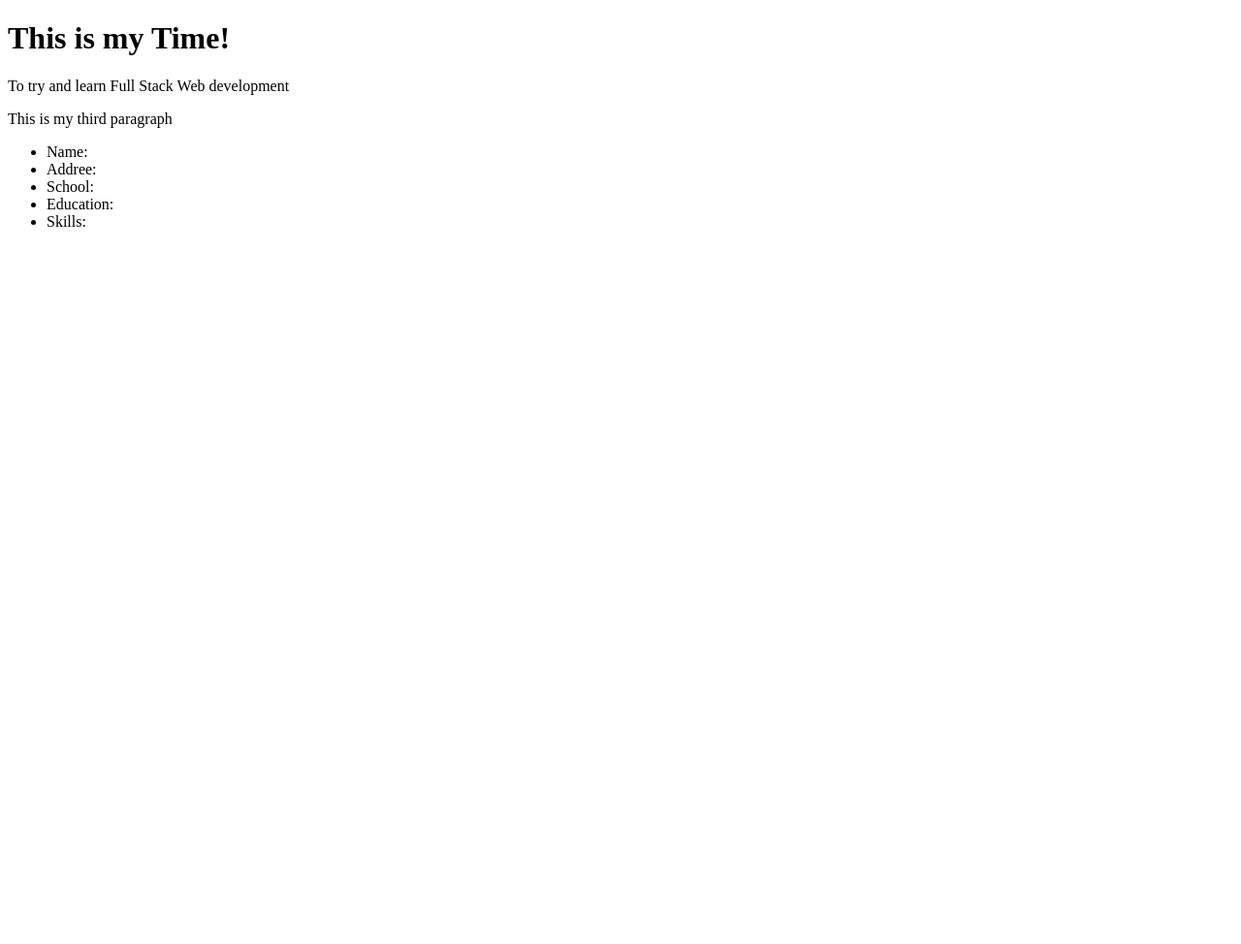
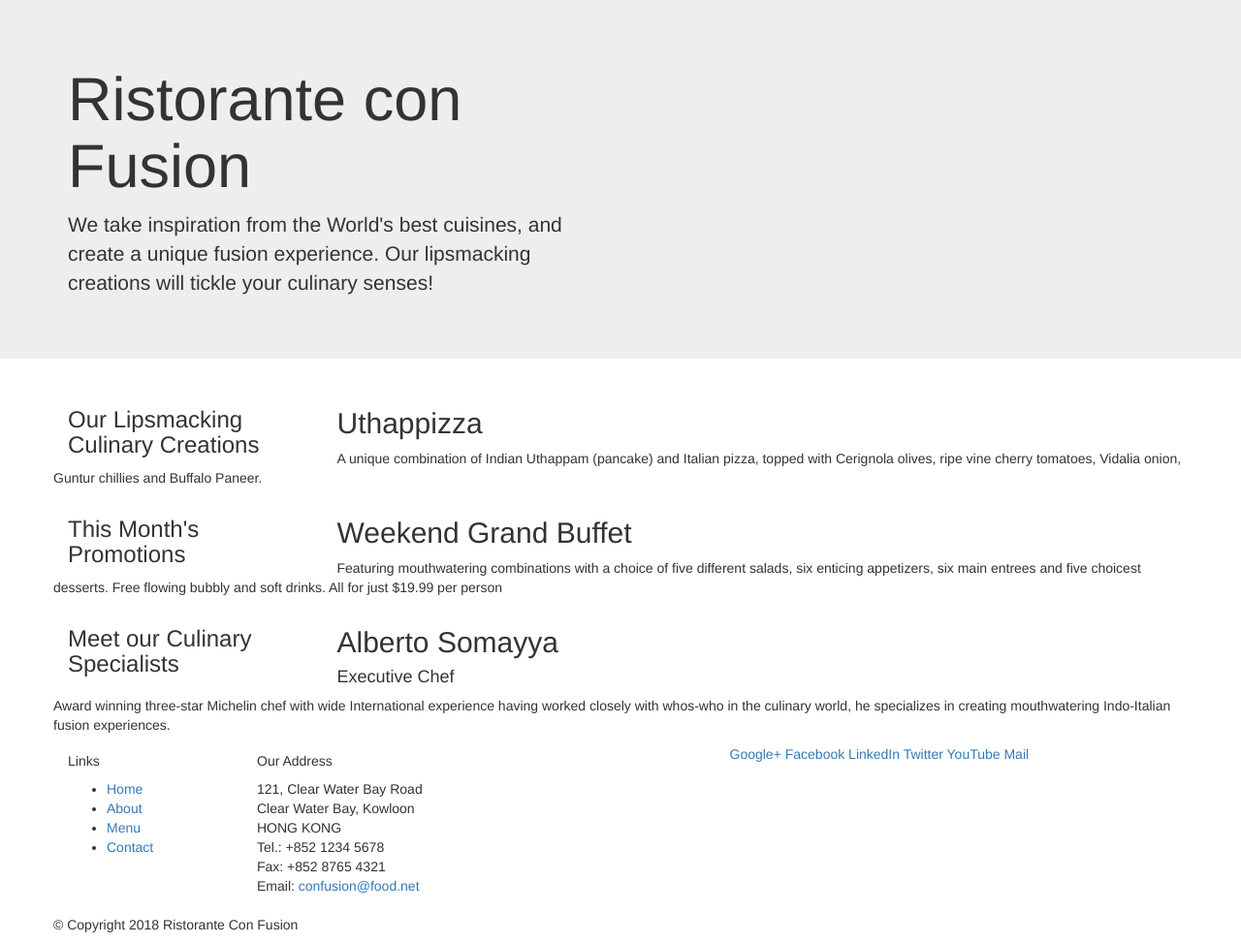
Before and after one commit to cosky5/Front-End-Web-Ui, a website: page index.html in a window 1280 px wide. Shown: the whole page at 97% size. Before the commit the page ends 800 px from the top, so only its background shows below. Drawn offline with nearby package versions, Linux system fonts and the light colour scheme.

Commit message:
Bootstrap grid

```diff
--- a/index.html
+++ b/index.html
@@ -1,17 +1,112 @@
 <!DOCTYPE html>
-<html>
-    <head></head>
+<html lang="en">
 
-    <body>
-        <h1>This is my Time!</h1>
-        <p>To try and learn Full Stack Web development</p>
-        <p>This is my third paragraph</p>
-        <ul>
-            <li>Name:</li>
-            <li>Addree:</li>
-            <li>School:</li>
-            <li>Education:</li>
-            <li>Skills:</li>
-        </ul>
-    </body>
+<head>
+    <!-- Required meta tags always come first -->
+    <meta charset="utf-8">
+    <meta name="viewport" content="width=device-width, initial-scale=1, shrink-to-fit=no">
+    <meta http-equiv="x-ua-compatible" content="ie=edge">
+
+    <!-- Bootstrap CSS -->
+    <link rel="stylesheet" href="node_modules/bootstrap/dist/css/bootstrap.min.css">
+    <title>Ristorante Con Fusion</title>
+</head>
+
+<body>
+
+    <header class="jumbotron">
+        <div class="container">
+            <div class="row">
+                <div class="col-12 col-sm-6">
+                    <h1>Ristorante con Fusion</h1>
+                    <p>We take inspiration from the World's best cuisines, and create a unique fusion experience. Our lipsmacking creations will tickle your culinary senses!</p>
+                </div>
+                <div class="col-12 col-sm">
+                </div>
+            </div>
+        </div>
+    </header>
+
+    <div class="container">
+        <div class="row">
+            <div class="col-12 col-sm-4 order-sm-last col-md-3">
+                <h3>Our Lipsmacking Culinary Creations</h3>
+            </div>
+            <div class="col col-sm order-sm-first col-md">
+                <h2>Uthappizza</h2>
+                <p>A unique combination of Indian Uthappam (pancake) and Italian pizza, topped with Cerignola olives, ripe vine cherry tomatoes, Vidalia onion, Guntur chillies and Buffalo Paneer.</p>
+            </div>
+        </div>
+
+
+        <div class="row">
+            <div class="col-12 col-sm-4 col-md-3">
+                <h3>This Month's Promotions</h3>
+            </div>
+            <div class="col col-sm col-md">
+                <h2>Weekend Grand Buffet</h2>
+                <p>Featuring mouthwatering combinations with a choice of five different salads, six enticing appetizers, six main entrees and five choicest desserts. Free flowing bubbly and soft drinks. All for just $19.99 per person </p>
+            </div>
+        </div>
+
+        <div class="row">
+            <div class="col-12 col-sm-4 order-sm-last col-md-3">
+                <h3>Meet our Culinary Specialists</h3>
+            </div>
+            <div class="col col-sm order-sm-first col-md">
+                <h2>Alberto Somayya</h2>
+                <h4>Executive Chef</h4>
+                <p>Award winning three-star Michelin chef with wide International experience having worked closely with whos-who in the culinary world, he specializes in creating mouthwatering Indo-Italian fusion experiences. </p>
+            </div>
+        </div>
+    </div>
+
+    <footer>
+        <div class="container">
+            <div class="row">
+                <div class="col-4 offset-1 col-sm-2">
+                    <h5>Links</h5>
+                    <ul>
+                        <li><a href="#">Home</a></li>
+                        <li><a href="#">About</a></li>
+                        <li><a href="#">Menu</a></li>
+                        <li><a href="#">Contact</a></li>
+                    </ul>
+                </div>
+                <div class="col-7 col-sm-5">
+                    <h5>Our Address</h5>
+                    <address>
+		              121, Clear Water Bay Road<br>
+		              Clear Water Bay, Kowloon<br>
+		              HONG KONG<br>
+		              Tel.: +852 1234 5678<br>
+		              Fax: +852 8765 4321<br>
+		              Email: <a href="mailto:confusion@food.net">confusion@food.net</a>
+		           </address>
+                </div>
+                <div class="col-12 col-sm-4">
+                    <div>
+                        <a href="http://google.com/+">Google+</a>
+                        <a href="http://www.facebook.com/profile.php?id=">Facebook</a>
+                        <a href="http://www.linkedin.com/in/">LinkedIn</a>
+                        <a href="http://twitter.com/">Twitter</a>
+                        <a href="http://youtube.com/">YouTube</a>
+                        <a href="mailto:">Mail</a>
+                    </div>
+                </div>
+           </div>
+           <div class="row">
+                <div class="col-auto">
+                    <p>© Copyright 2018 Ristorante Con Fusion</p>
+                </div>
+           </div>
+        </div>
+    </footer>
+    <!-- jQuery first, then Popper.js, then Bootstrap JS. -->
+    <script src="node_modules/jquery/dist/jquery.slim.min.js"></script>
+    <script src="node_modules/popper.js/dist/umd/popper.min.js"></script>
+    <script src="node_modules/bootstrap/dist/js/bootstrap.min.js"></script>
+
+</body>
+
 </html>
```
